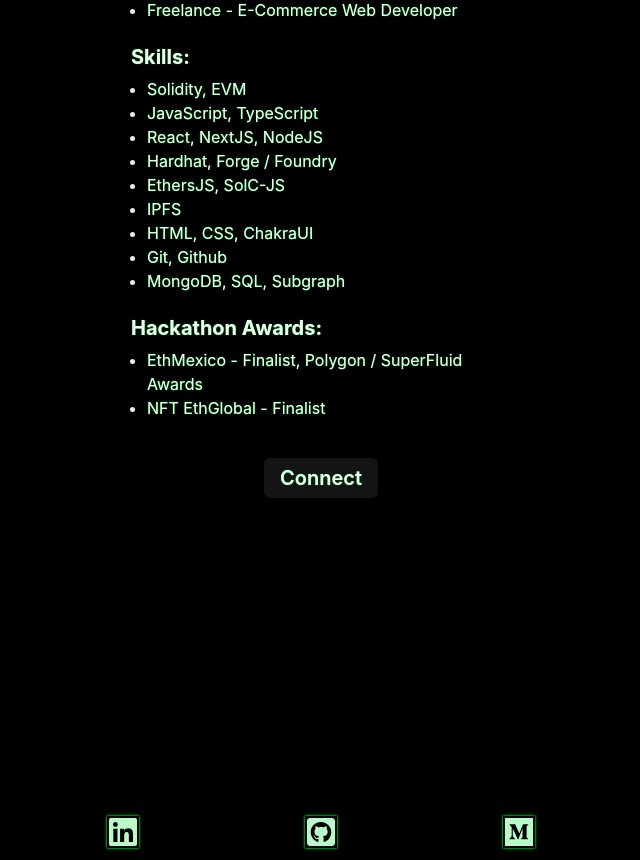
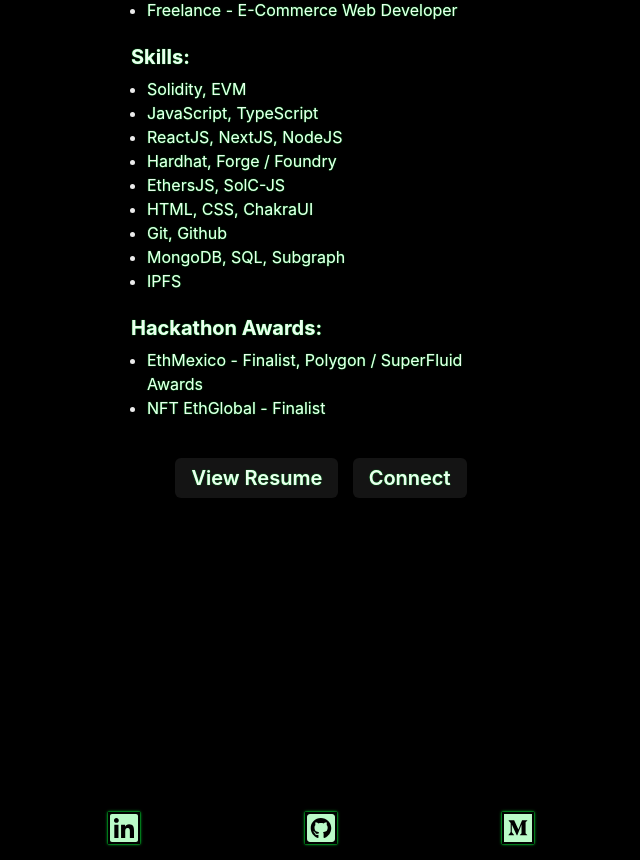
Before and after one commit to daopunk/portfolio, a Next.js app: page /about in a window 1280 px wide. Shown: the part 180-1040 px from the top of the page, without its empty margins (319-959 px from the left). Built offline with nearby package versions, Linux system fonts and the light colour scheme.

Commit message:
update about page, add resume button

```diff
--- a/pages/about.tsx
+++ b/pages/about.tsx
@@ -32,13 +32,13 @@ export default function About() {
           <UnorderedList>
             <ListItem>Solidity, EVM</ListItem>
             <ListItem>JavaScript, TypeScript</ListItem>
-            <ListItem>React, NextJS, NodeJS</ListItem>
+            <ListItem>ReactJS, NextJS, NodeJS</ListItem>
             <ListItem>Hardhat, Forge / Foundry</ListItem>
             <ListItem>EthersJS, SolC-JS</ListItem>
-            <ListItem>IPFS</ListItem>
             <ListItem>HTML, CSS, ChakraUI</ListItem>
             <ListItem>Git, Github</ListItem>
             <ListItem>MongoDB, SQL, Subgraph</ListItem>
+            <ListItem>IPFS</ListItem>
           </UnorderedList>
           <Heading size="md" fontWeight="bold" pt="15px">
             Hackathon Awards:
@@ -52,6 +52,15 @@ export default function About() {
         </VStack>
         <Flex w="380px" p="30px">
           <Spacer />
+          <Link
+            href="https://docs.google.com/document/d/14kT0Y5x_KzkCvjgJkgEdzoAfpA-Q0sc3FZOoBSH7yC8/edit"
+            target="_blank"
+          >
+            <Button className="neonText" fontSize="20">
+              View Resume
+            </Button>
+          </Link>
+          <Spacer />
           <Link href="/contact">
             <Button className="neonText" fontSize="20">
               Connect
--- a/pages/components/Footer.tsx
+++ b/pages/components/Footer.tsx
@@ -7,7 +7,7 @@ const Footer = () => {
   const iconShadow = '0 0 3px #02f938, 0 0 1px #02f938';
 
   return (
-    <Flex position="absolute" bottom="0" w="100%" p=".5%">
+    <Flex position="absolute" bottom="0" w="100%" p="10px">
       <Spacer />
       <Flex ml="20%">
         <Link
```
